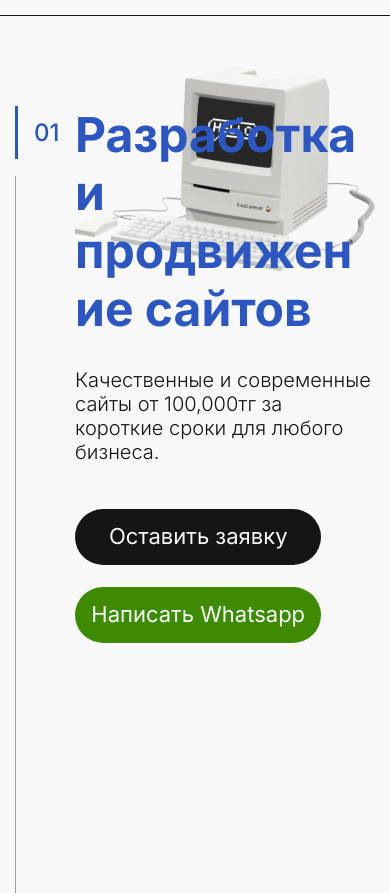
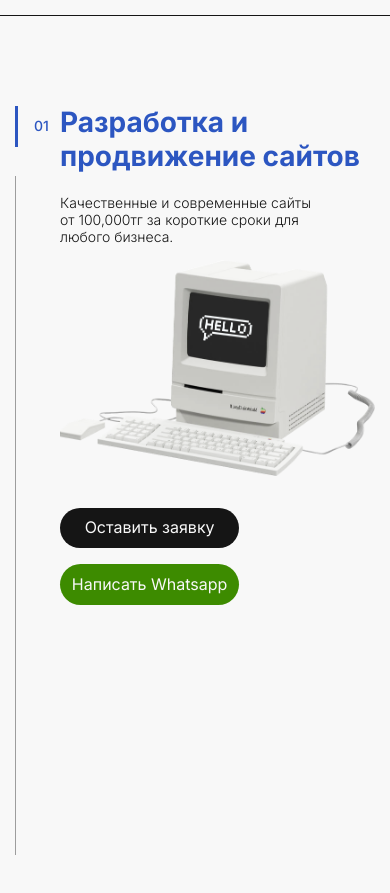
Before and after one commit to emiliaweb/webdigital-site, a website: page app/index.html in a window 390 px wide. Shown: the part 35-928 px from the top of the page. After the commit the page ends 890 px from the top, so only its background shows below. Drawn offline with Linux system fonts and the light colour scheme.

Commit message:
Make responsive hero section

```diff
--- a/app/assets/css/sass/components/_global.scss
+++ b/app/assets/css/sass/components/_global.scss
@@ -71,6 +71,9 @@ body {
     --line: clamp(60px, 6.5vw, 100px);
     position: relative;
     padding-left: var(--line);
+    @media (max-width: 1240px) {
+        padding-right: 15px;
+    }
     max-width: 1140px;
     margin: 0 auto;
     &::before {
@@ -95,23 +98,28 @@ body {
 
 .title {
     font-weight: 700;
-    font-size: 48px;
+    font-size: clamp(28px, 4vw, 48px);
     line-height: 1.208em;
+    color: var(--primary-title-clr);
     &--numbered {
         position: relative;
         &::before {
             content: attr(data-title-number);
             position: absolute;
             top: 0;
-            left: calc(var(--line) * -1);
+            --left: calc(var(--line) * -1);
+            left: var(--left);
             font-weight: 500;
-            font-size: 24px;
+            font-size: .5em; //24px
             line-height: 1.208em;
             border-left: 3px solid currentColor;
             padding: 12px 20px;
             @media (max-width: 1439px) {
                 // left: -51px;
                 padding: 12px 16px;
+            }
+            @media (max-width: 1240px) {
+                left: calc(var(--left) + 15px);
             }
         }
     }
@@ -120,7 +128,7 @@ body {
 .btn {
     display: block;
     font-weight: 400;
-    font-size: 22px;
+    font-size: clamp(16px, 3vw, 22px);
     line-height: 1.18em;
     padding: 0.6818em 0.72em;
     text-align: center;
--- a/app/assets/css/sass/components/_hero.scss
+++ b/app/assets/css/sass/components/_hero.scss
@@ -7,7 +7,7 @@
     }
     &-text {
         font-weight: 300;
-        font-size: 20px;
+        font-size: clamp(14px, 3vw, 20px);
         line-height: 1.2em;
         margin-top: 1.5em;
         &--maxw-100 {
@@ -16,17 +16,22 @@
     }
     &-btn {
         &--first {
-            margin-top: 45px;
+            margin-top: 2em;
         }
         &--second {
-            margin-top: 22px;
+            margin-top: 1em;
         }
     }
     &-wrap {
         position: relative;
     }
     &-img {
-        position: absolute;
+        @media (min-width: 1024px) {
+            position: absolute;
+        }
+        @media (max-width: 1023px) {
+            margin-top: 15px;
+        }
         z-index: -1;
         &--100 {
             top: -40px;
--- a/app/index.html
+++ b/app/index.html
@@ -10,7 +10,7 @@
 	<link href="https://fonts.googleapis.com/css2?family=Inter:wght@300;400;500;600;700&display=swap" rel="stylesheet">
     <link rel="stylesheet" href="assets/css/reset.min.css">
     <link rel="stylesheet" href="assets/css/index.min.css">
-    <base href="/webdigital-site/app/"> <!--  -->
+    <base href="/webdigital-site/app/"> <!-- /webdigital-site/app/ -->
 </head>
 <body>
 
@@ -85,16 +85,14 @@
 <div class="content-container">
 
 	<section class="hero">
-		<div class="container">
 		<div class="hero-wrap">
-				<h1 class="title title--numbered hero-title hero-title--maxw-100 clr-primary-100" data-title-number="01">Разработка и продвижение сайтов</h1>
+			<h1 class="title title--numbered hero-title hero-title--maxw-100" data-title-number="01">Разработка и продвижение сайтов</h1>
 			<div class="hero-text hero-text--maxw-100 clr-neutral-100">Качественные и современные сайты от 100,000тг за короткие сроки для любого бизнеса.</div>
 			<div class="hero-img hero-img--100">
 				<img src="assets/img/index-hero-img.png" alt="">
 			</div>
 			<a href="#" class="btn hero-btn hero-btn--first bg-neutral-100 clr-neutral-200">Оставить заявку</a>
 			<a href="#" class="btn hero-btn hero-btn--second bg-neutral-300 clr-neutral-200">Написать Whatsapp</a>
-			</div>
 		</div>
 	</section>
 
```
Also changed, not shown: app/assets/css/index.min.css. Lines whose indentation alone changed are shown as unchanged.
